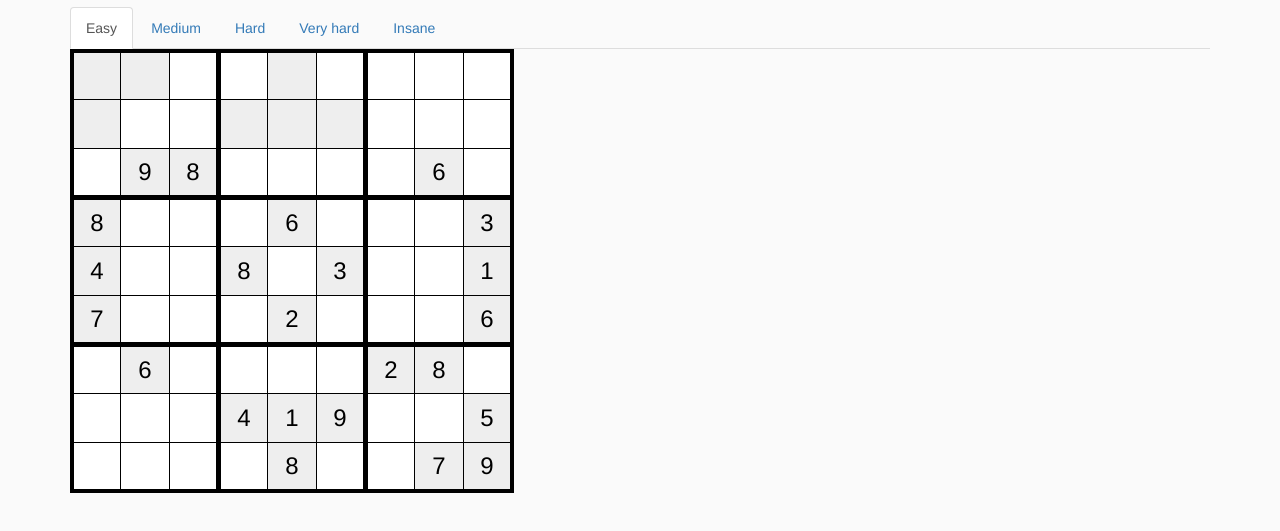
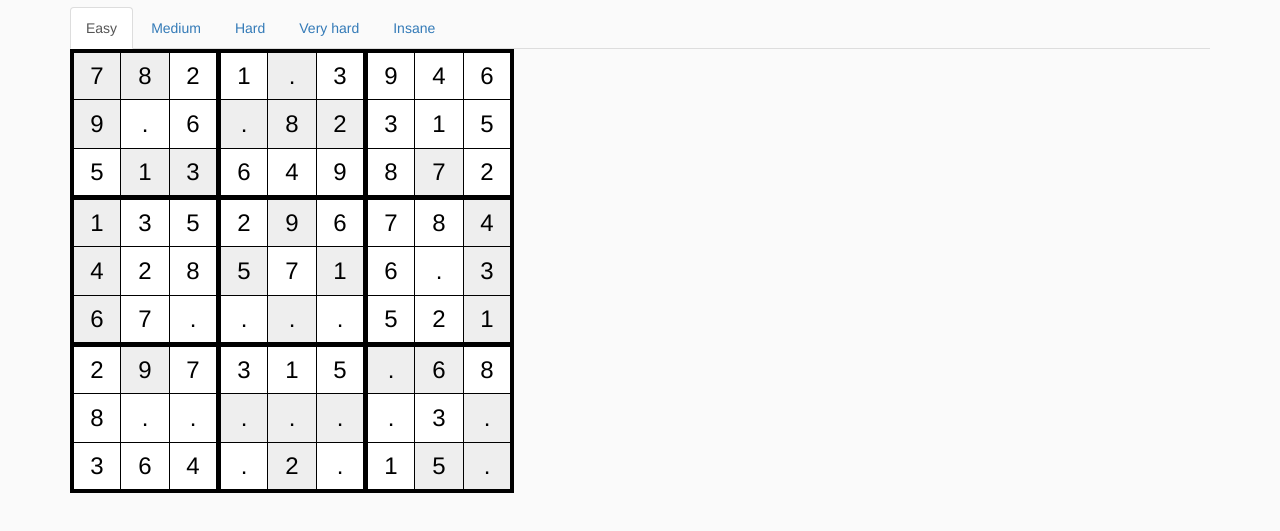
Before and after one commit to ajiehust/ajiehust.github.io, a plain HTML site: page sudoku.html in a window 1280 px wide. Shown: the part 63-594 px from the top of the page. Drawn offline with nearby package versions, Linux system fonts and the light colour scheme.

Commit message:
Update sudoku.html

```diff
--- a/sudoku.html
+++ b/sudoku.html
@@ -418,7 +418,7 @@
       </table>
     </div>
 
-    <script type="text/htmlpreview" src="sudoku.js"></script>
+    <script type="text/javascript" src="sudoku.js"></script>
     <script>
         /// using sudoku.js library, generate sudoku and display it
         var s = sudoku.generate("easy");
```
